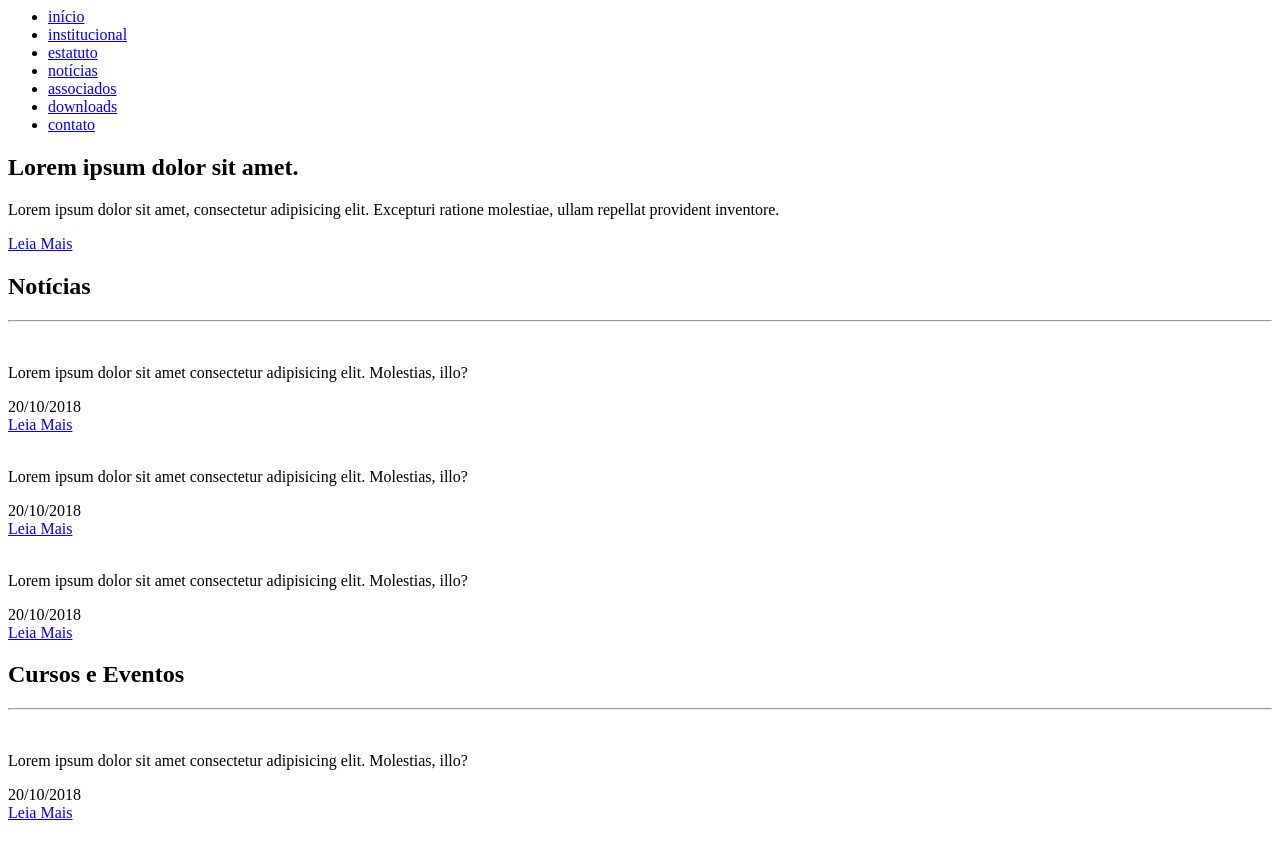
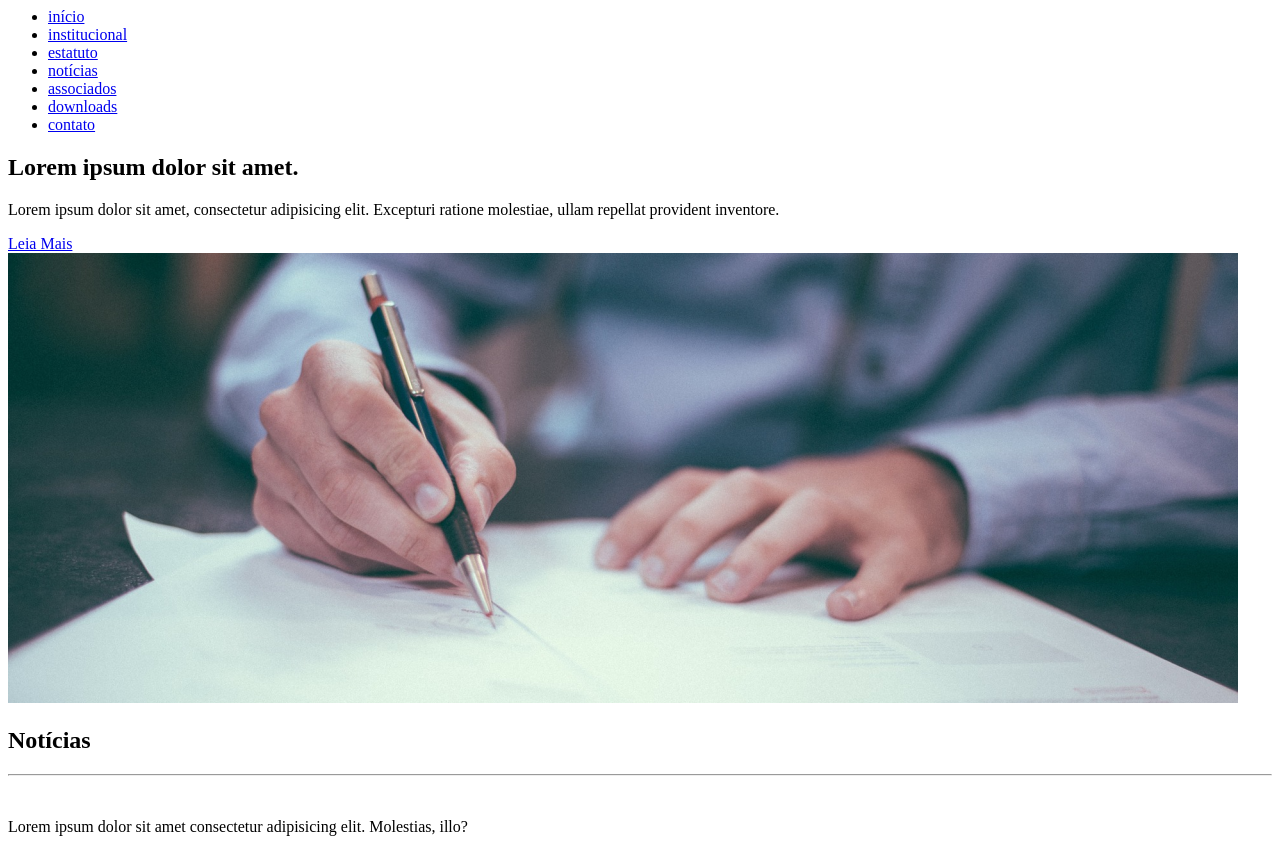
Before and after one commit to KESFANTIN/sindesern, a plain HTML site: page index.html in a window 1280 px wide. Shown: the part 157-1006 px from the top of the page. Drawn offline with Linux system fonts and the light colour scheme.

Commit message:
Estrutura Html

```diff
--- a/index.html
+++ b/index.html
@@ -32,11 +32,12 @@
         </Header>
 
         <!-- banner index -->
-        <section class="banner-home">
+        <section class="container-banner-home">
             <h2>Lorem ipsum dolor sit amet.</h2>
             <p>Lorem ipsum dolor sit amet, consectetur adipisicing elit. Excepturi ratione molestiae, ullam repellat
                 provident inventore.</p>
             <a href="#" class="btn">Leia Mais</a>
+            <img src="images/image-banner-1.png" alt="">
         </section>
 
         <!-- Notícias -->
```
Also changed, not shown: images/image-banner-1.png (added), images/logo.svg (deleted).
